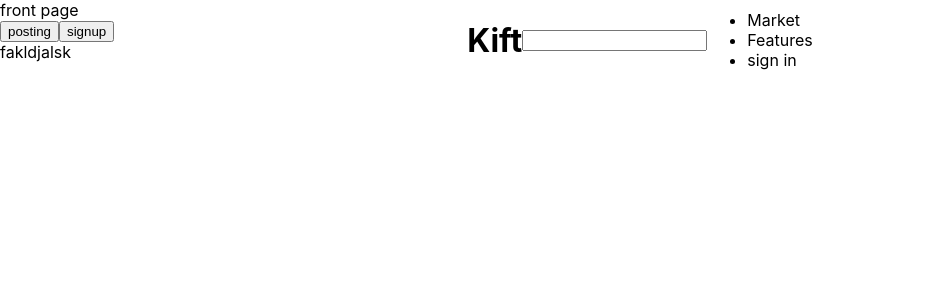
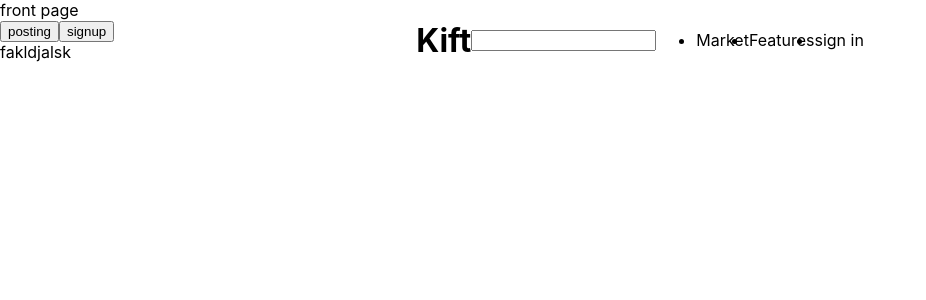
Before and after one commit to Parkstelth/Project03_KiFT-Community-Curated-NFT-MarketPlace, a React (Create React App) app in the folder client/: page / in a window 1280 px wide. Shown: the top 300 px of the page, without its empty margins (0-926 px from the left). Built offline with nearby package versions, Linux system fonts and the light colour scheme.

Commit message:
test for webhook again

```diff
--- a/client/src/component/Nav.js
+++ b/client/src/component/Nav.js
@@ -16,7 +16,7 @@ const TopHeaderWrap = styled.div`
 const TopHeaderLogo = styled.h1``;
 const Input = styled.input``;
 const TopHeaderNav = styled.ul`
-    /* display: flex; */
+    display: flex;
 `;
 const TopHeaderNavList = styled.li``;
 function Nav() {
```
